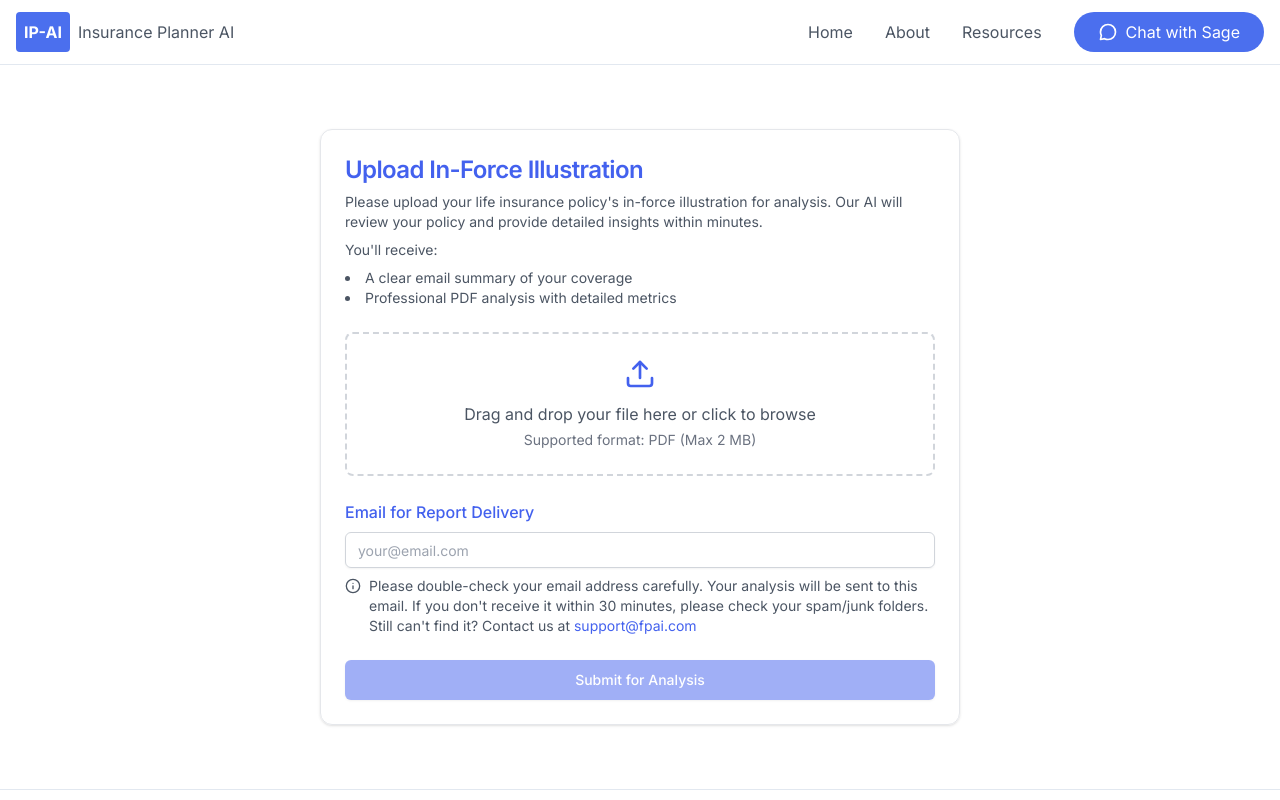
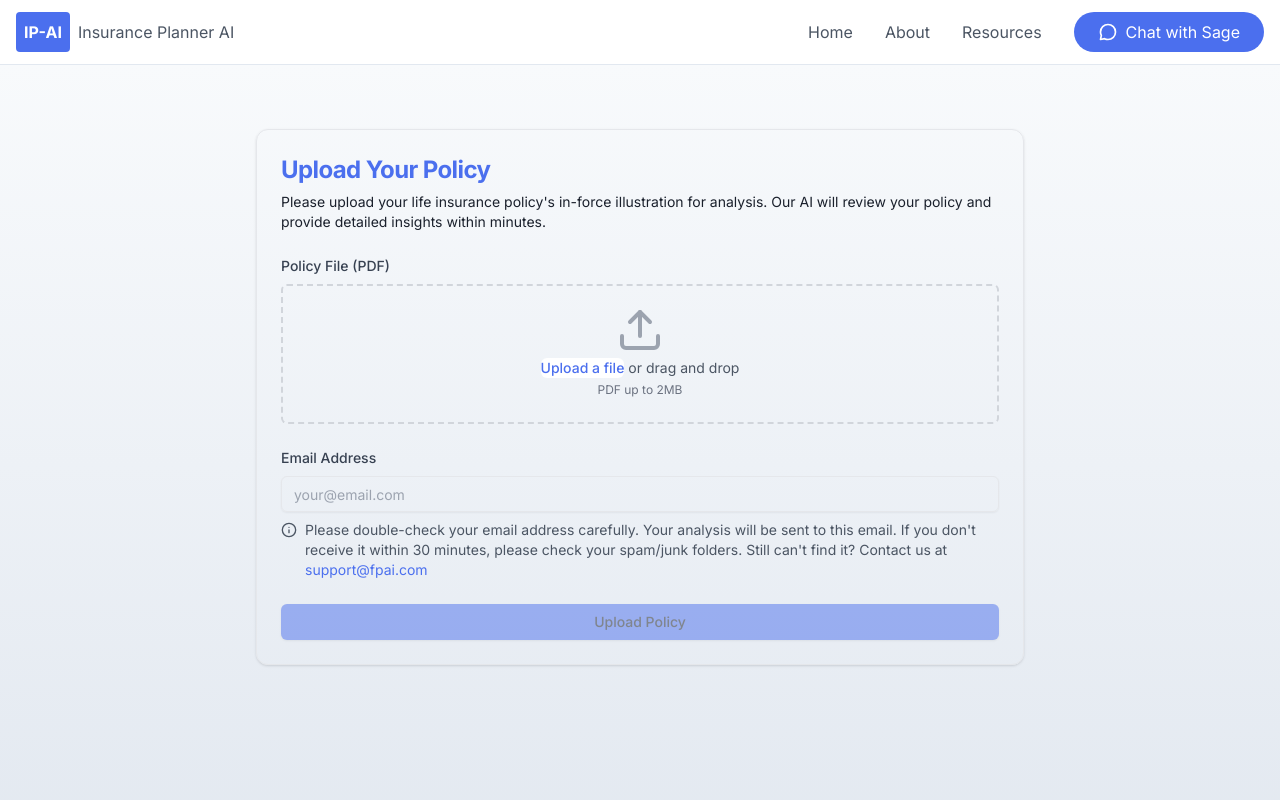
Before and after one commit to itsgabeover/dashboard-copy, a Next.js app: page /upload/1 in a window 1280 px wide. Shown: the top 800 px of the page. Built offline with nearby package versions, Linux system fonts and the light colour scheme.

Commit message:
Update page.tsx

```diff
--- a/app/upload/[token]/page.tsx
+++ b/app/upload/[token]/page.tsx
@@ -1,45 +1,11 @@
-import { Suspense } from 'react'
+'use client'
+
 import { useRouter } from 'next/navigation'
-import { useState } from 'react'
-import { Upload, AlertTriangle, X, Info } from 'lucide-react'
+import { useEffect, useState, use } from 'react'
+import { Upload, CheckCircle, AlertTriangle, X, Info } from 'lucide-react'
 import { Button } from "@/components/ui/button"
 import { Input } from "@/components/ui/input"
 import { Card, CardContent, CardHeader, CardTitle, CardDescription } from "@/components/ui/card"
-
-type PageProps = {
-  params: { token: string }
-}
-
-async function validateToken(token: string): Promise<boolean> {
-  // Implement your token validation logic here
-  // This is a placeholder implementation
-  await new Promise(resolve => setTimeout(resolve, 100)) // Simulating an async operation
-  return token.length > 0 // Simple check, replace with actual validation
-}
-
-export default async function UploadPage({ params }: PageProps) {
-  const isValidToken = await validateToken(params.token)
-
-  if (!isValidToken) {
-    return <div>Invalid or expired token. Please request a new upload link.</div>
-  }
-
-  return (
-    <Suspense fallback={<div>Loading...</div>}>
-      <UploadForm token={params.token} />
-    </Suspense>
-  )
-}
-
-type UploadStatus = 'idle' | 'uploading' | 'success' | 'error'
-
-function UploadForm({ token }: { token: string }) {
-  const router = useRouter()
-
-  const [file, setFile] = useState<File | null>(null)
-  const [email, setEmail] = useState<string>('')
-  const [uploadStatus, setUploadStatus] = useState<UploadStatus>('idle')
-  const [errorMessage, setErrorMessage] = useState<string>('')
 
 const isValidEmail = (email: string): boolean => {
   const emailRegex = /^[^\s@]+@[^\s@]+\.[^\s@]+$/
@@ -52,54 +18,52 @@ function UploadForm({ token }: { token: string }) {
          validTLDs.some(tld => email.toLowerCase().endsWith(tld))
 }
 
+export default function UploadPage({
+  params
+}: {
+  params: Promise<{ token: string }>
+}) {
+  const router = useRouter()
+  const { token } = use(params)
+  const [isLoading, setIsLoading] = useState(true)
+  const [file, setFile] = useState<File | null>(null)
+  const [email, setEmail] = useState('')
+  const [uploadStatus, setUploadStatus] = useState<'idle' | 'uploading' | 'success' | 'error'>('idle')
+  const [errorMessage, setErrorMessage] = useState('')
+
+  useEffect(() => {
+    if (token) {
+      try {
+        sessionStorage.setItem('upload_token', token)
+        setIsLoading(false)
+      } catch (error) {
+        console.error('Session storage error:', error)
+        router.push('/')
+      }
+    } else {
+      router.push('/')
+    }
+  }, [token, router])
+
   const handleFileChange = (event: React.ChangeEvent<HTMLInputElement>) => {
     const selectedFile = event.target.files?.[0]
-    if (!selectedFile) return
-
+    if (selectedFile) {
       if (selectedFile.type !== 'application/pdf') {
         setErrorMessage("Please select a PDF file.")
-      setFile(null)
         return
       }
-
       if (selectedFile.size > 2 * 1024 * 1024) {
         setErrorMessage("File size exceeds 2MB.")
-      setFile(null)
         return
       }
-
       setFile(selectedFile)
       setErrorMessage('')
     }
-
-  const handleDragOver = (event: React.DragEvent<HTMLDivElement>) => {
-    event.preventDefault()
-  }
-
-  const handleDrop = (event: React.DragEvent<HTMLDivElement>) => {
-    event.preventDefault()
-    const droppedFile = event.dataTransfer.files[0]
-    if (!droppedFile) return
-
-    if (droppedFile.type !== 'application/pdf') {
-      setErrorMessage("Please select a PDF file.")
-      return
-    }
-
-    if (droppedFile.size > 2 * 1024 * 1024) {
-      setErrorMessage("File size exceeds 2MB.")
-      return
-    }
-
-    setFile(droppedFile)
-    setErrorMessage('')
   }
 
   const handleSubmit = async (event: React.FormEvent) => {
     event.preventDefault()
-
     if (!file || !email) return
-
     if (!isValidEmail(email)) {
       setErrorMessage("Please enter a valid email address.")
       return
@@ -112,6 +76,7 @@ function UploadForm({ token }: { token: string }) {
     formData.append('file', file)
     formData.append('email', email)
 
+    const storedToken = sessionStorage.getItem('upload_token')
     const controller = new AbortController()
     const timeoutId = setTimeout(() => controller.abort(), 30000)
 
@@ -120,102 +85,118 @@ function UploadForm({ token }: { token: string }) {
         method: 'POST',
         headers: {
           'Accept': 'application/json',
-          'Authorization': `Bearer ${token}`
+          'Authorization': `Bearer ${storedToken}`
         },
         body: formData,
         signal: controller.signal
       })
-
       clearTimeout(timeoutId)
 
       if (!response.ok) {
         throw new Error(`Upload failed: ${response.statusText}`)
       }
-
       setUploadStatus('success')
+      router.push('/upload/success') // Redirect to success page
     } catch (error: unknown) {
       console.error('Upload error:', error)
-      setErrorMessage(
-        error instanceof Error && error.name === 'AbortError'
-          ? 'Upload timed out. Please try again.'
-          : 'Upload failed. Please try again or contact support at support@financialplanner-ai.com.'
-      )
+      if (error instanceof Error) {
+        if (error.name === 'AbortError') {
+          setErrorMessage('Upload timed out. Please try again.')
+        } else {
+          setErrorMessage('Upload failed. Please try again or contact support.')
+        }
+      } else {
+        setErrorMessage('Upload failed. Please try again or contact support.')
+      }
       setUploadStatus('error')
     }
   }
 
-  if (uploadStatus === 'success') {
-    return <UploadSuccess />
+  const clearFileSelection = () => {
+    setFile(null)
   }
 
+  if (isLoading) {
     return (
-    <section className="bg-white py-16">
-      <div className="container mx-auto px-4 max-w-2xl">
-        <Card>
+      <div className="min-h-screen flex items-center justify-center">
+        <div className="animate-spin rounded-full h-12 w-12 border-b-2 border-[#4B6FEE]" aria-label="Loading" />
+      </div>
+    )
+  }
+
+  const isSubmitDisabled = uploadStatus === 'uploading' || !file || !email || (email.length > 0 && !isValidEmail(email))
+
+  return (
+    <div className="min-h-screen bg-gradient-to-b from-[#F8FAFC] to-[#E2E8F0] py-16 px-4">
+      <Card className="max-w-3xl mx-auto">
         <CardHeader>
-            <CardTitle className="text-2xl font-semibold text-[#4361EE]">
-              Upload In-Force Illustration
-            </CardTitle>
-            <CardDescription className="text-gray-600 space-y-2">
-              <p>
+          <CardTitle className="text-2xl font-bold text-[#4B6FEE]">Upload Your Policy</CardTitle>
+          <CardDescription>
             Please upload your life insurance policy&apos;s in-force illustration for analysis.
             Our AI will review your policy and provide detailed insights within minutes.
-              </p>
-              <p>
-                You&apos;ll receive:
-              </p>
-              <ul className="list-disc list-inside">
-                <li>A clear email summary of your coverage</li>
-                <li>Professional PDF analysis with detailed metrics</li>
-              </ul>
           </CardDescription>
         </CardHeader>
-
-          <CardContent className="space-y-6">
-            <div
-              className="border-2 border-dashed border-gray-300 p-6 rounded-lg text-center cursor-pointer hover:border-[#4361EE] transition-colors"
-              onClick={() => document.getElementById('file-upload')?.click()}
-              onDragOver={handleDragOver}
-              onDrop={handleDrop}
-            >
-              <Upload className="mx-auto mb-3 text-[#4361EE]" size={32} />
-              <p className="mb-1 text-gray-600">Drag and drop your file here or click to browse</p>
-              <p className="text-sm text-gray-500">Supported format: PDF (Max 2 MB)</p>
+        <CardContent>
+          <form onSubmit={handleSubmit} className="space-y-6">
+            <div>
+              <label htmlFor="file" className="block text-sm font-medium text-gray-700 mb-2">
+                Policy File (PDF)
+              </label>
+              <div className="mt-1 flex justify-center px-6 pt-5 pb-6 border-2 border-gray-300 border-dashed rounded-md">
+                <div className="space-y-1 text-center">
+                  <Upload className="mx-auto h-12 w-12 text-gray-400" />
+                  <div className="flex text-sm text-gray-600">
+                    <label htmlFor="file-upload" className="relative cursor-pointer bg-white rounded-md font-medium text-[#4B6FEE] hover:text-[#3B4FDE] focus-within:outline-none focus-within:ring-2 focus-within:ring-offset-2 focus-within:ring-[#4B6FEE]">
+                      <span>Upload a file</span>
                       <Input
                         id="file-upload"
+                        name="file-upload"
                         type="file"
+                        className="sr-only"
                         onChange={handleFileChange}
                         accept=".pdf"
-                className="hidden"
                       />
+                    </label>
+                    <p className="pl-1">or drag and drop</p>
                   </div>
-
+                  <p className="text-xs text-gray-500">PDF up to 2MB</p>
+                </div>
+              </div>
               {file && (
                 <div className="mt-2 flex items-center justify-between">
-                <p className="text-sm text-green-600">Selected file: {file.name}</p>
+                  <p className="text-sm text-gray-600">Selected file: {file.name}</p>
                   <Button
                     type="button"
                     variant="ghost"
                     size="sm"
-                  onClick={() => setFile(null)}
+                    onClick={clearFileSelection}
                     className="text-red-500 hover:text-red-700"
                   >
                     <X className="h-4 w-4" />
                   </Button>
                 </div>
               )}
+            </div>
 
             <div>
-              <label htmlFor="email" className="block mb-2 font-medium text-[#4361EE]">
-                Email for Report Delivery
+              <label htmlFor="email" className="block text-sm font-medium text-gray-700 mb-2">
+                Email Address
               </label>
               <Input
                 type="email"
                 id="email"
+                value={email}
+                onChange={(e) => {
+                  setEmail(e.target.value)
+                  if (e.target.value && !isValidEmail(e.target.value)) {
+                    setErrorMessage("Please enter a valid email address")
+                  } else {
+                    setErrorMessage('')
+                  }
+                }}
                 placeholder="your@email.com"
-                value={email}
-                onChange={(e) => setEmail(e.target.value)}
-                className="border-gray-300 focus:border-[#4361EE] focus:ring-[#4361EE]"
+                required
+                className={`w-full ${email && !isValidEmail(email) ? 'border-red-500' : ''}`}
               />
               <div className="mt-2 flex items-start space-x-2 text-sm text-gray-600">
                 <Info className="h-4 w-4 mt-0.5 flex-shrink-0" />
@@ -223,21 +204,26 @@ function UploadForm({ token }: { token: string }) {
                   Please double-check your email address carefully. Your analysis will be sent to this email.
                   If you don&apos;t receive it within 30 minutes, please check your spam/junk folders.
                   Still can&apos;t find it? Contact us at{' '}
-                  <a href="mailto:support@fpai.com" className="text-[#4361EE] hover:text-[#3B4FDE]">
+                  <a href="mailto:support@fpai.com" className="text-[#4B6FEE] hover:text-[#3B4FDE]">
                     support@fpai.com
                   </a>
                 </p>
               </div>
+              {email && !isValidEmail(email) && (
+                <p className="mt-1 text-sm text-red-500">
+                  Please enter a valid email address
+                </p>
+              )}
             </div>
 
             <Button
-              onClick={handleSubmit}
-              className="w-full bg-[#4361EE] text-white hover:bg-[#3651DE]"
-              size="lg"
-              disabled={!file || !email || uploadStatus === 'uploading'}
+              type="submit"
+              className="w-full bg-[#4B6FEE] hover:bg-[#3B4FDE]"
+              disabled={isSubmitDisabled}
             >
-              {uploadStatus === 'uploading' ? 'Uploading...' : 'Submit for Analysis'}
+              {uploadStatus === 'uploading' ? 'Uploading...' : 'Upload Policy'}
             </Button>
+          </form>
 
           {errorMessage && (
             <div className="mt-4 p-4 bg-red-100 text-red-700 rounded-md flex items-center">
@@ -248,19 +234,5 @@ function UploadForm({ token }: { token: string }) {
         </CardContent>
       </Card>
     </div>
-    </section>
   )
 }
-
-function UploadSuccess() {
-  return (
-    <div className="min-h-screen flex items-center justify-center bg-gray-100">
-      <div className="bg-white p-8 rounded-lg shadow-md text-center">
-        <h2 className="text-2xl font-bold text-green-600 mb-4">Upload Successful!</h2>
-        <p className="text-gray-600">
-          Your file has been successfully uploaded. We&apos;ll analyze it and send the results to your email shortly.
-        </p>
-      </div>
-    </div>
-  )
-}
```
Lines whose indentation alone changed are shown as unchanged.
